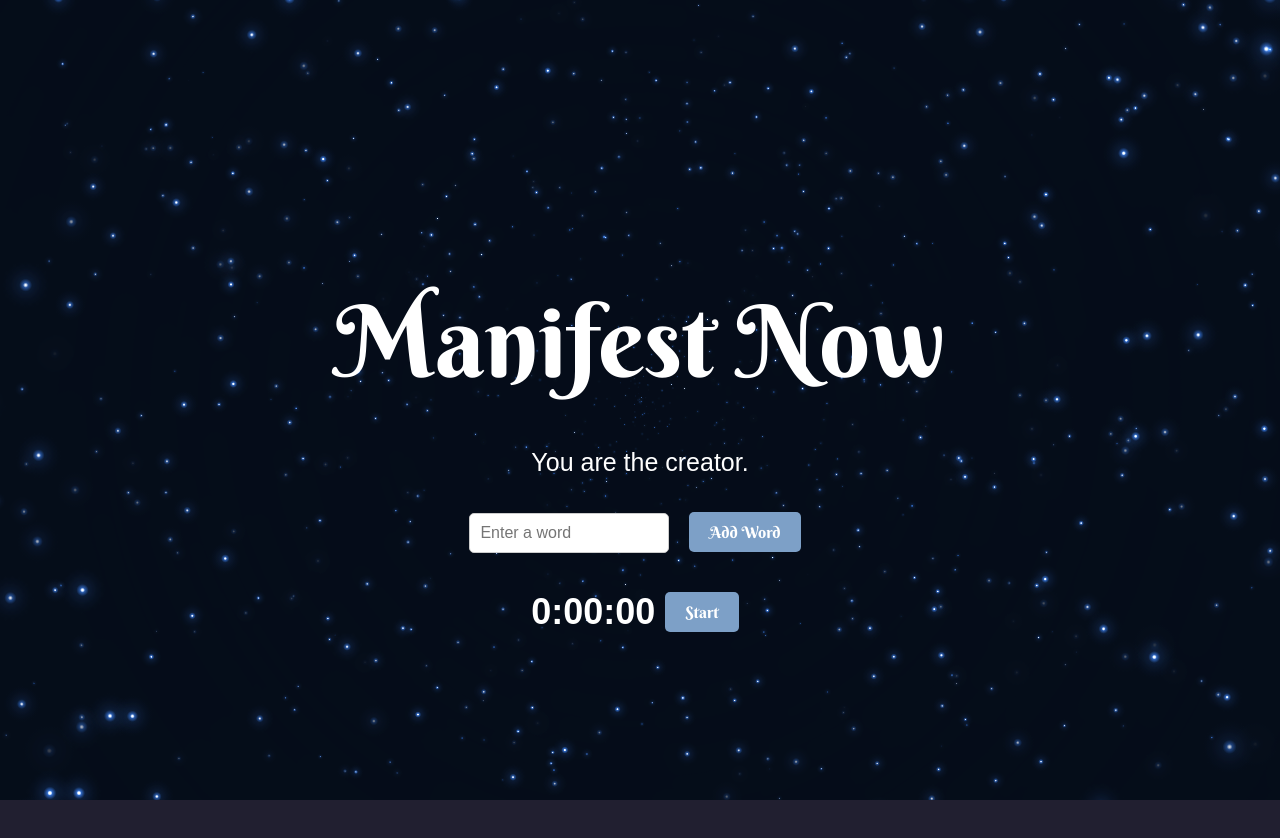
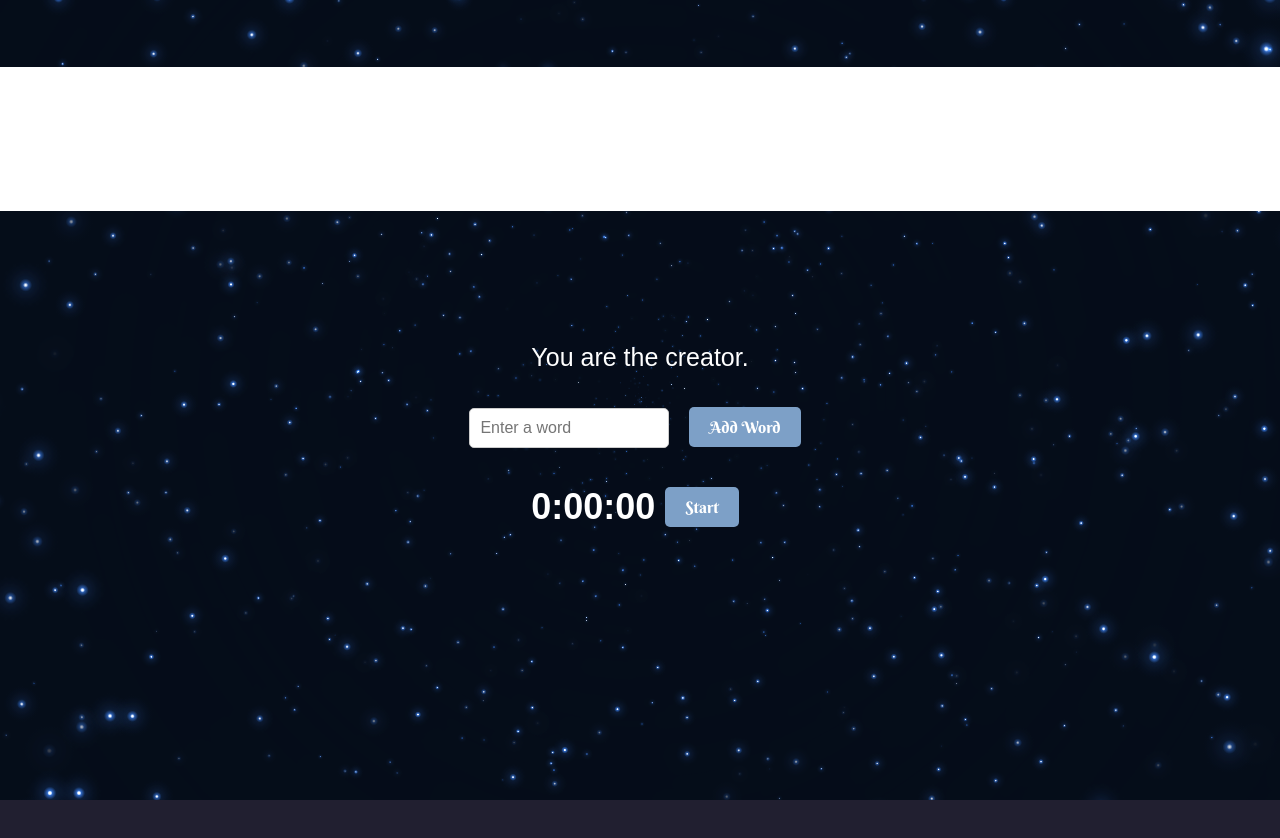
Before and after one commit to lucia20200818/Manifest-it, a React (Vite) app: page / in a window 1280 px wide. Shown: the top 838 px of the page. Built offline with nearby package versions, Linux system fonts and the light colour scheme; a web font is replaced by a local one.

Commit message:
Update App.css

```diff
--- a/src/App.css
+++ b/src/App.css
@@ -45,6 +45,13 @@
 
 
 h1 {
+   position: fixed;
+  top: 0;
+  left: 0;
+  width: 100%;
+  background-color: #fff; /* 可选：为了让标题在滚动时更清晰可见 */
+  z-index: 1000; /* 确保在其他元素上面显示 */
+  padding: 10px 20px;
   text-align: center;
   margin-bottom: 20px; /* 与下方内容保持一定距离 */
   font-family: 'Berkshire Swash', cursive; /* 设置 h1 标签的字体为 Berkshire Swash */
```
